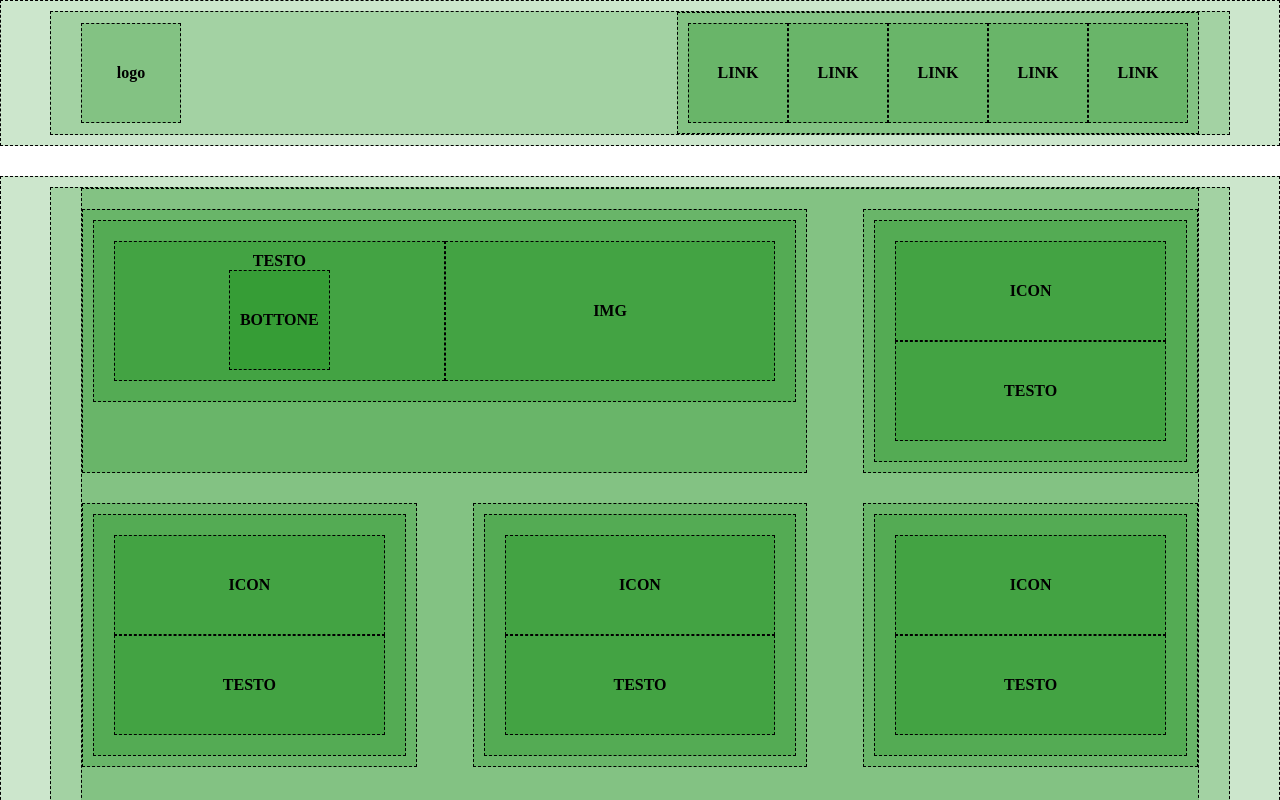
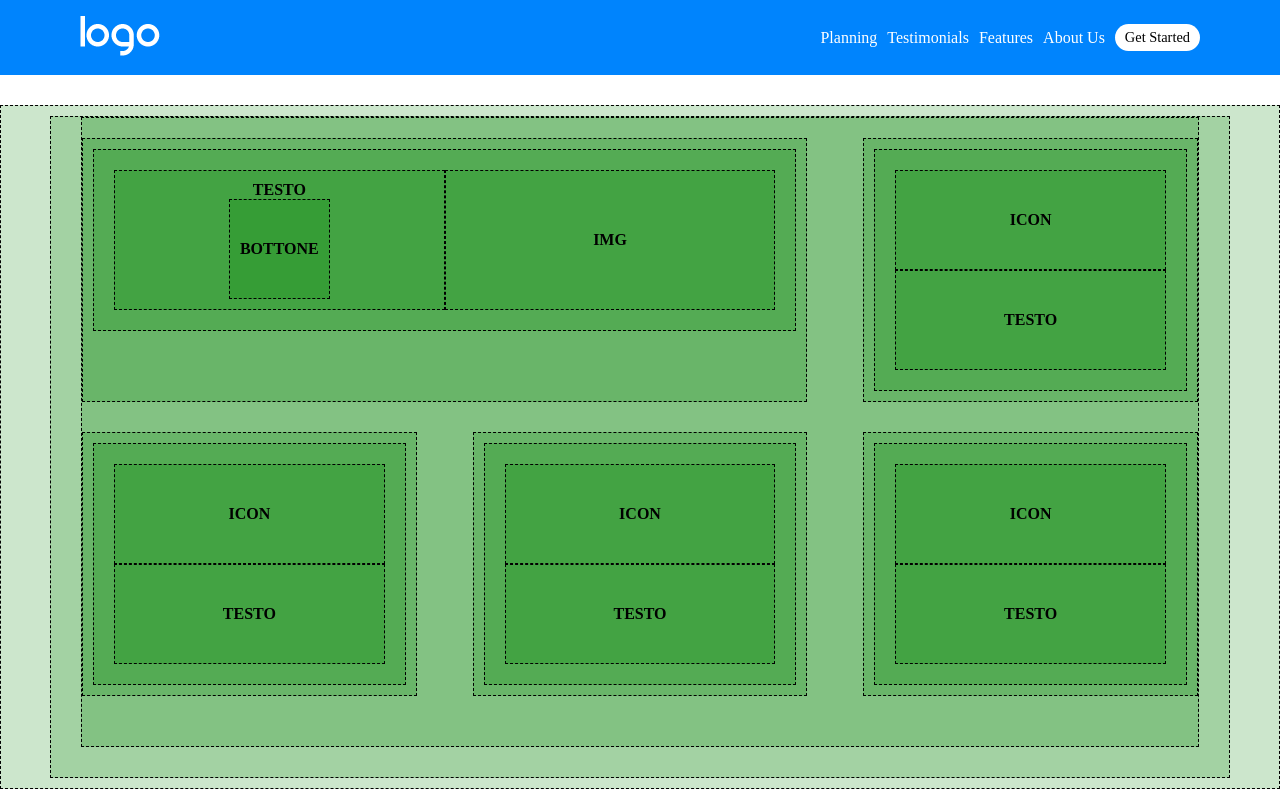
Before and after one commit to mcspe/htmlcss-responsive-layout, a plain HTML site: page index.html in a window 1280 px wide. Shown: the top 800 px of the page. Drawn offline with Linux system fonts and the light colour scheme.

Commit message:
[add] header content and style

```diff
--- a/css/style.css
+++ b/css/style.css
@@ -1,7 +1,37 @@
 /* HEADER */
-header .desktop-nav{
-  display: none;
-}
+  header{
+    background-color: #0084FD;
+  }
+
+  header .container{
+    height: 75px;
+  }
+
+  header .desktop-nav{
+    display: none;
+  }
+
+  header a{
+    text-decoration: none;
+    color: white;
+    vertical-align: middle;
+  }
+
+  header a:hover{
+    text-transform: uppercase;
+  }
+
+  header .btn{
+    background-color: white;
+    color: black;
+    padding: 5px 10px;
+  }
+
+  header .btn:hover{
+    background-color: rgba(255, 255, 255, .9);
+    text-transform: none;
+  }
+/* /HEADER */
 
 
 /* MAIN */
--- a/css/utilities.css
+++ b/css/utilities.css
@@ -36,6 +36,12 @@ img{
   margin: 0 auto;
   padding: 0 30px;
   text-align: center;
+}
+
+/* BOTTONI */
+.btn{
+  font-size: .9rem;
+  border-radius: 15px;
 }
 
 /* DISPLAY FLEX */
--- a/index.html
+++ b/index.html
@@ -23,24 +23,24 @@
 
 <body>
 
-  <header class="m-b30 debug">
+  <header class="m-b30">
 
-    <div class="container d-flex fl-j-between fl-a-center debug">
+    <div class="container d-flex fl-j-between fl-a-center">
 
-      <div class="logo box-debug debug">
-        logo
-      </div>
+      <a href="#" class="logo">
+        <img src="./img/logo.png" alt="LOGO">
+      </a>
 
-      <div class="mobile-nav box-debug debug">
+      <a href="#" class="mobile-nav d-flex fl-a-center fl-j-center">
         <i class="fa-solid fa-bars"></i>
-      </div>
+      </a>
 
-      <div class="desktop-nav box-debug debug">
-        <div class="box-debug debug">LINK</div>
-        <div class="box-debug debug">LINK</div>
-        <div class="box-debug debug">LINK</div>
-        <div class="box-debug debug">LINK</div>
-        <div class="box-debug debug">LINK</div>
+      <div class="desktop-nav d-flex fl-a-center">
+        <a href="#" class="m-l10">Planning</a>
+        <a href="#" class="m-l10">Testimonials</a>
+        <a href="#" class="m-l10">Features</a>
+        <a href="#" class="m-l10">About Us</a>
+        <a href="#" class="btn m-l10">Get Started</a>
       </div>
 
     </div>
```
